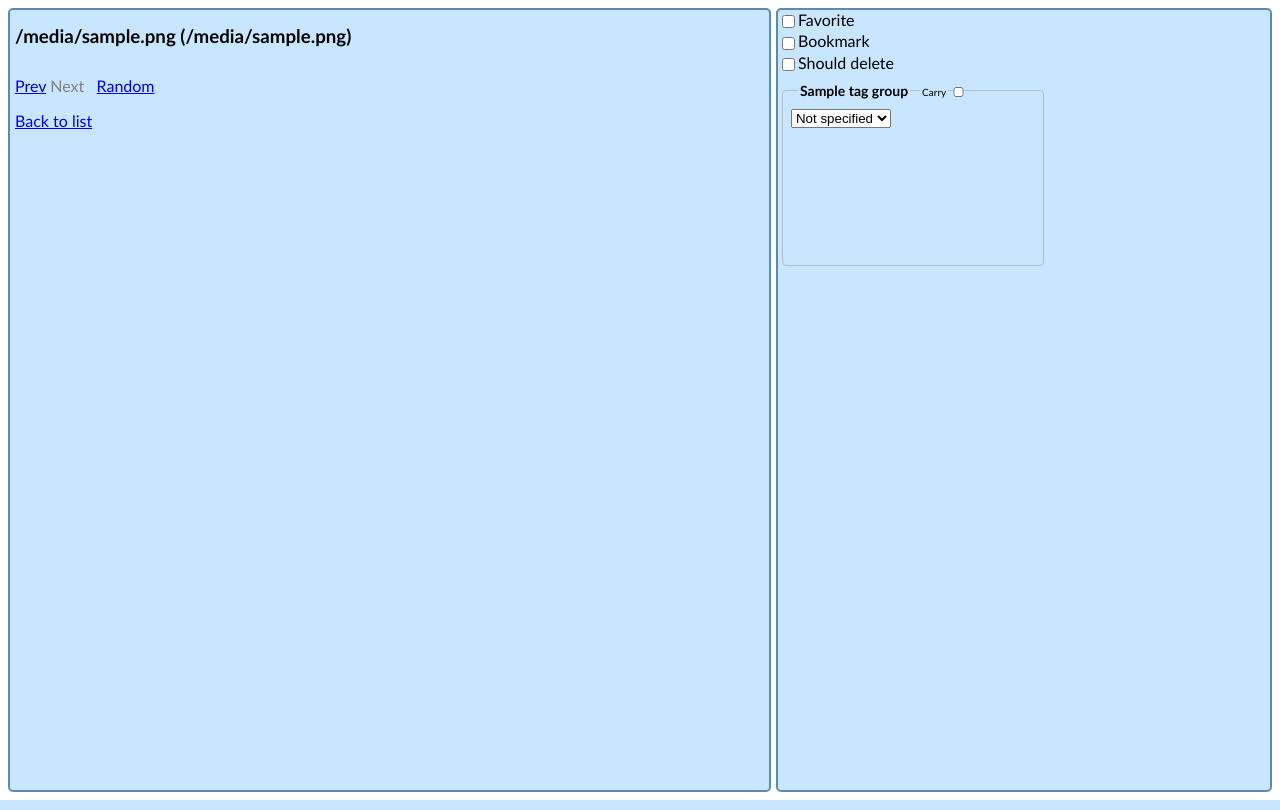
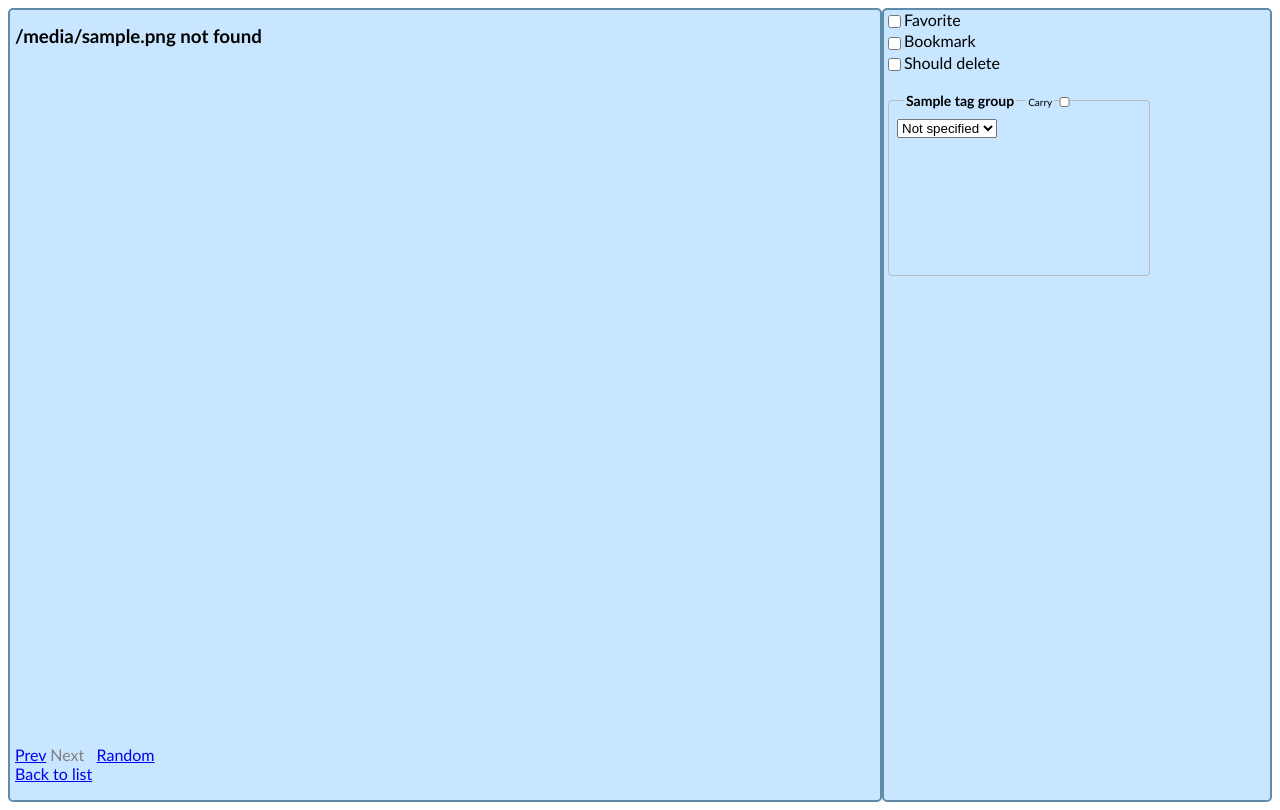
Before and after one commit to chishunkwong/tags, a Flask app: template templates/media.html in a window 1280 px wide. Run offline with Flask 3, Linux system fonts and the light colour scheme; the template is opened without the code that fills it: most values are stand-ins (such as "Sample title", 1, 10 or a date in 2020); parts of the project's set-up code (start-up, migrations or seed data) failed here and were passed over; some libraries are stand-ins or nearby versions.

Commit message:
Navigation stays at bottom. Better deleted media handling. Trash for category

```diff
--- a/app.py
+++ b/app.py
@@ -33,9 +33,7 @@ base_root_dir = os.getenv("ROOT_DIR")
 if base_root_dir[-1] != '/':
     base_root_dir = base_root_dir + '/'
 
-trash_dir = os.getenv("TRASH_DIR")
-if trash_dir[-1] != '/':
-    trash_dir = trash_dir + '/'
+base_trash_dir = os.getenv("TRASH_DIR")
 
 base_extensions = os.getenv("EXTENSIONS")
 base_category = os.getenv("CATEGORY")
@@ -109,6 +107,8 @@ def list_media():
             tag_ids.append(int(key[len("tag_"):]))
     return render_template('list.html',
                            media=media,
+                           root_dir=root_dir,
+                           extensions=get_extensions(),
                            search_mode=True,
                            checked_tag_ids = "TODO",
                            favorite=("bool_" + "favorite") in query,
@@ -218,30 +218,45 @@ def show_media():
     if filtered_media is not None and idx >= 0 and idx < total:
         filename = filtered_media[idx]
         filepath = root_dir + filename
+        file_found = False
         try:
             filesize_mb = int(os.path.getsize(filepath) / (1024 * 1024))
+            file_found = True
+            if filesize_mb > 9:
+                filesize = f"{filesize_mb} MB"
+            else:
+                filesize_kb = int(os.path.getsize(filepath) / 1024)
+                filesize = f"{filesize_kb} KB"
+            asset = ensure_media_in_db(filepath)
+            referrer = request.args.get('current')
+            set_carried_tags(asset, referrer)
+            # HERE HERE
+            db_id = asset.id
+            favorite = asset.favorite
+            bookmark = asset.bookmark
+            should_delete = asset.should_delete
+            tag_ids = {tag.id for tag in asset.tags}
+            checked_tag_ids = get_checked_tag_ids(asset)
         except FileNotFoundError:
-            return("<h1>File not found</h1>")
-        if filesize_mb > 9:
-            filesize = f"{filesize_mb} MB"
-        else:
-            filesize_kb = int(os.path.getsize(filepath) / 1024)
-            filesize = f"{filesize_kb} KB"
-        asset = ensure_media_in_db(filepath)
-        referrer = request.args.get('current')
-        set_carried_tags(asset, referrer)
-        checked_tag_ids = get_checked_tag_ids(asset)
+            filesize = 0 #dummy
+            db_id = ""
+            favorite = False
+            bookmark = False
+            should_delete = False
+            tag_ids = {}
+            checked_tag_ids = ""
         return render_template('media.html',
+                               file_found=file_found,
                                filename=filename,
                                filesize=filesize,
-                               db_id=asset.id,
                                search_mode=False,
-                               favorite=asset.favorite,
-                               bookmark=asset.bookmark,
-                               should_delete=asset.should_delete,
                                tag_groups=tag_groups,
                                carries=carries,
-                               tag_ids={tag.id for tag in asset.tags},
+                               db_id=db_id,
+                               favorite=favorite,
+                               bookmark=bookmark,
+                               should_delete=should_delete,
+                               tag_ids=tag_ids,
                                checked_tag_ids = checked_tag_ids,
                                idx=idx,
                                total=total)
@@ -260,7 +275,7 @@ def ensure_media_in_db(path):
 def set_carried_tags(asset, referrer_id):
     # we don't carry over any tags if the current asset is already tagged
     # (even if the tags and the carries do not contradict)
-    if not referrer_id or asset.tags:
+    if not referrer_id or referrer_id == "" or int(referrer_id) < 0 or asset.tags:
         return
     if 'carries' not in session:
         return
@@ -449,7 +464,7 @@ def handle_delete():
     head, name = os.path.split(full_path)
     head, dir = os.path.split(head)
     # keep the last two levels (name count as one) but flatten it
-    new_path = os.path.join(trash_dir, dir + '_' + name)
+    new_path = os.path.join(get_trash_dir(), dir + '_' + name)
     print("Moving", full_path, new_path)
     shutil.move(full_path, new_path)
     db.session.delete(asset)
@@ -457,5 +472,9 @@ def handle_delete():
     # Let show_media takes care of bounds check
     return redirect(url_for('show_media', idx=idx+1))
 
+def get_trash_dir():
+    trash_dir = os.getenv(get_category() + "_TRASH_DIR")
+    return trash_dir if trash_dir else base_trash_dir
+
 if __name__ == '__main__':
     socketio.run(app, debug=True)
--- a/static/css/style.css
+++ b/static/css/style.css
@@ -27,12 +27,31 @@ input[type="checkbox"], .inline-label {
     vertical-align: middle; /* Aligns them vertically */
 }
 
-.view {
-  margin-right: 5px;
+.navigation {
+  margin-right: 0px;
   padding: 5px;
   width: 860px;
-  height: 770px;
+  height: 50px;
+}
+
+.list-header {
+  height: 30px;
+  padding-left: 20px;
+}
+
+.view {
+  margin-right: 0px;
+  padding: 5px;
+  width: 860px;
   overflow: auto;
+}
+
+.list-view {
+  height: 680px;
+}
+
+.media-view {
+  height: 720px;
 }
 
 .view img {
@@ -58,7 +77,7 @@ input[type="checkbox"], .inline-label {
 
 .controls {
   width: 565px;
-  height: 780px;
+  height: 790px;
   column-width: 250px;
   column-fill: auto;
   column-gap: 8px;
@@ -73,6 +92,7 @@ input[type="checkbox"], .inline-label {
 }
 
 .tag-group {
+  display: inline-block;
   margin-left: 4px;
   margin-top: 10px;
   padding: 5px 5px;
--- a/templates/media.html
+++ b/templates/media.html
@@ -26,9 +26,11 @@
         });
     </script>
     <script src="{{ url_for('static', filename='helper.js') }}"></script>
+    {% if file_found %}
       <script>
         window.delete_url = "{{ url_for('handle_delete', idx=idx, db_id=db_id) | safe }}";
       </script>
+    {% endif %}
     {% if idx > 0 %}
     <script>
       window.previous_media = "{{ url_for('show_media', idx=idx-1) | safe}}";
@@ -42,7 +44,9 @@
 </head>
 <body>
     <div class="box">
-        <div class="view">
+        <div>
+          <div class="view media-view">
+            {% if file_found %}
               <h3 class="title">{{ filename }} ({{ filesize }})</h3>
               {% if (filename | lower).endswith('.mp4') or (filename | lower).endswith('mpeg') or (filename | lower).endswith('.mov') %}
               <video width="854" height="480" controls autoplay>
@@ -53,7 +57,11 @@
               {% elif (filename | lower).endswith('.jpg') or (filename | lower).endswith('.jpeg') or (filename | lower).endswith('.heic') %}
               <img src="{{ url_for('send_media', idx=idx) }}" />
               {% endif %}
-            <br/>
+            {% else %}
+              <h3 class="title">{{ filename }} not found</h3>
+            {% endif %}
+          </div>
+          <div class="navigation">
             <a href="{{ url_for('show_media', idx=idx-1) }}"
             {% if idx == 0 %} class="disabled-link" {% endif %}
             >Prev</a>
@@ -61,8 +69,9 @@
             {% if idx + 1 == total %} class="disabled-link" {% endif %}
             >Next</a>
             &nbsp;&nbsp;<a href="{{ url_for('show_media', idx='random') }}">Random</a>
-            <p/>
+            <br/>
             <a href="{{ url_for('list_media') }}#{{ idx }}">Back to list</a>
+          </div>
         </div>
         {% include './controls.html' %}
     </div>
```
Also changed, not shown: templates/list.html (+8 -3 lines). Lines whose indentation alone changed are shown as unchanged.
